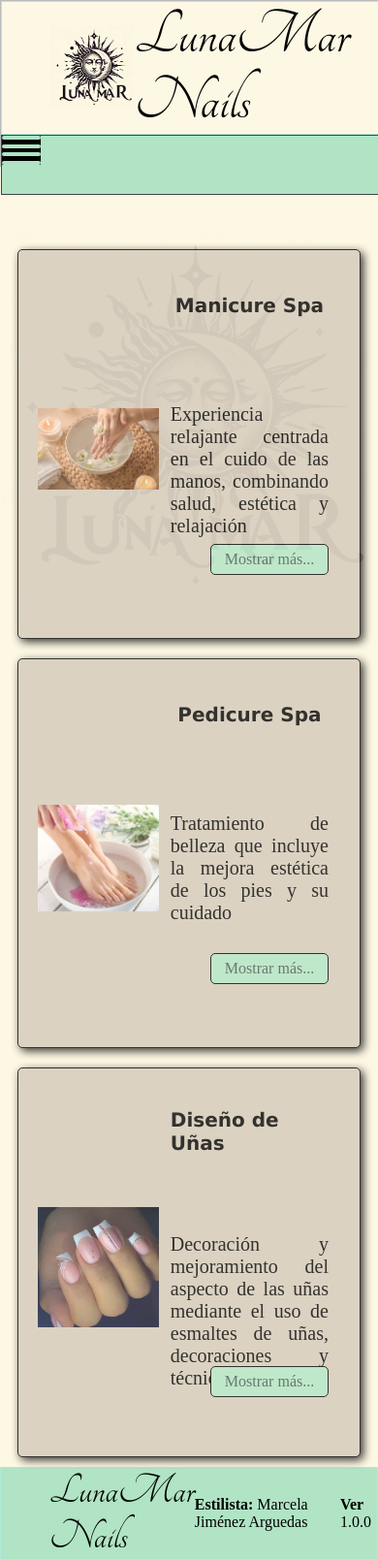
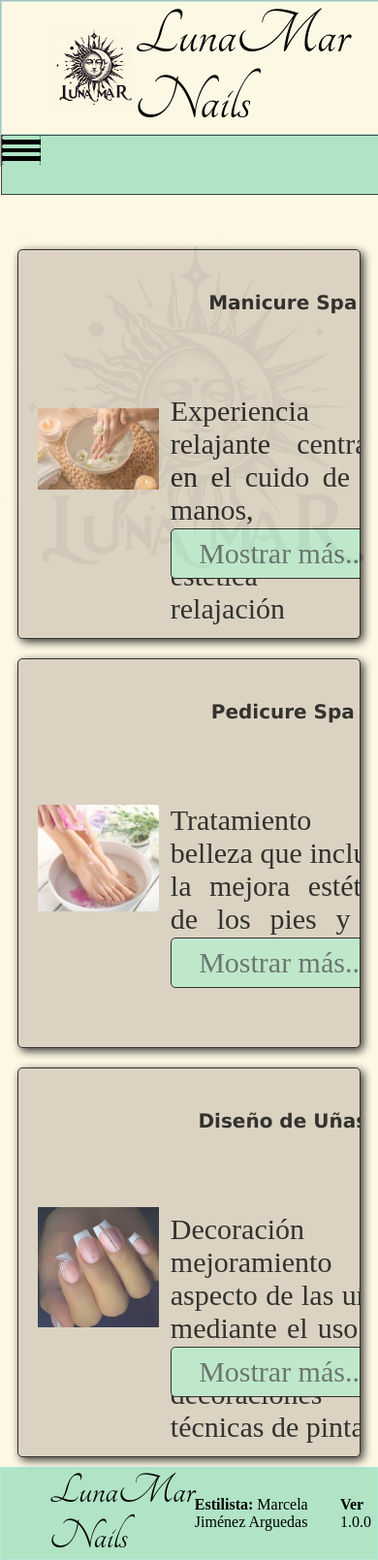
Before and after one commit to LunaMar24/tercera1ProyectoFinal, a PHP site: page / in a window 390 px wide. Shown: the whole page at 97% size. Run offline with PHP 8.4, Linux system fonts and the light colour scheme.

Commit message:
Ajuste letra cards y mostrar mas

```diff
--- a/css/card.css
+++ b/css/card.css
@@ -151,7 +151,13 @@
         align-items: center;
     }
     .card-desc{
-        font-size: 20px;
+        font-size: 30px;
+    }
+
+    .card-cta{
+        font-size: 30px;
+        height: 50px;
+        width: 230px;
     }
 
 }
```
